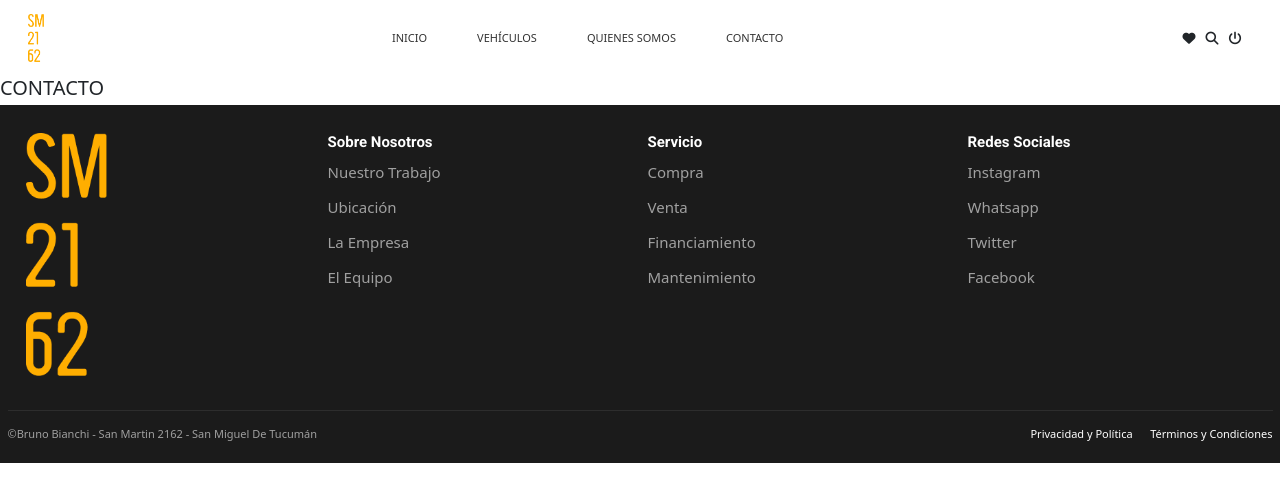
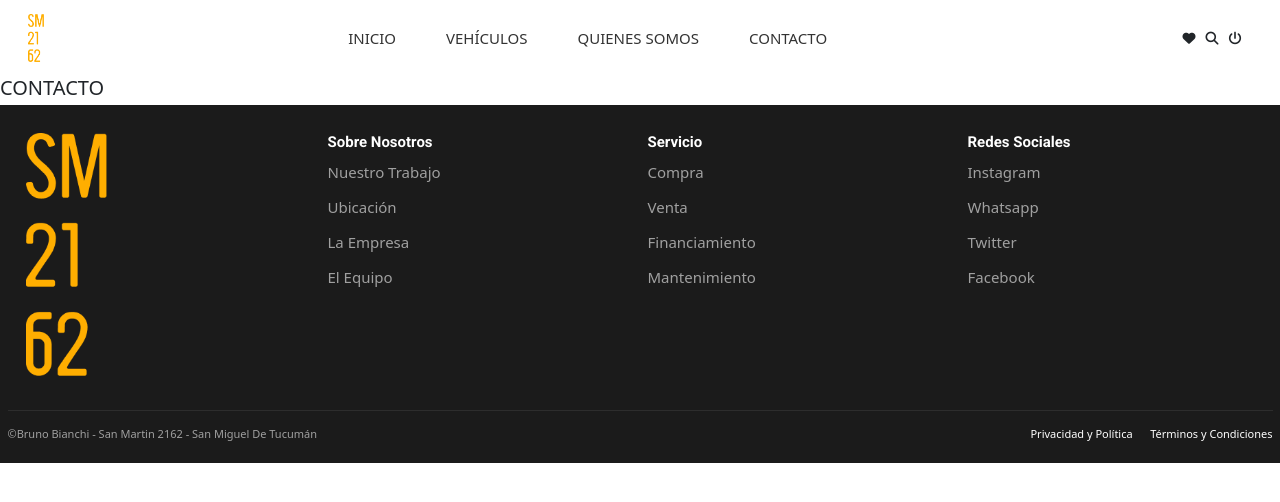
Before and after one commit to loubillone/concesionarioSM2162Front, a React (Vite) app: page /contacto in a window 1280 px wide. Shown: the top 502 px of the page. Built offline with nearby package versions, Linux system fonts and the light colour scheme.

Commit message:
agrando tamaño de font

```diff
--- a/src/css/navegador.css
+++ b/src/css/navegador.css
@@ -42,7 +42,7 @@ body {
 }
 
 .nav-items {
-  font-size: 1.1rem !important;
+  font-size: 1.5rem !important;
   margin-right: 4rem;
   color: #333333 !important;
 }
@@ -83,6 +83,10 @@ body {
     margin-left: 0.6rem;
     font-size: smaller;
   }
+
+  .nav-items {
+    font-size: 1.2rem !important;
+  }
 }
 
 @media (max-width: 480px) {
@@ -101,6 +105,10 @@ body {
     margin-left: 0.6rem;
     font-size: smaller;
   }
+
+  .nav-items {
+    font-size: 1rem !important;
+  }
 }
 
 /*MEDIA QUERIES*/
```
